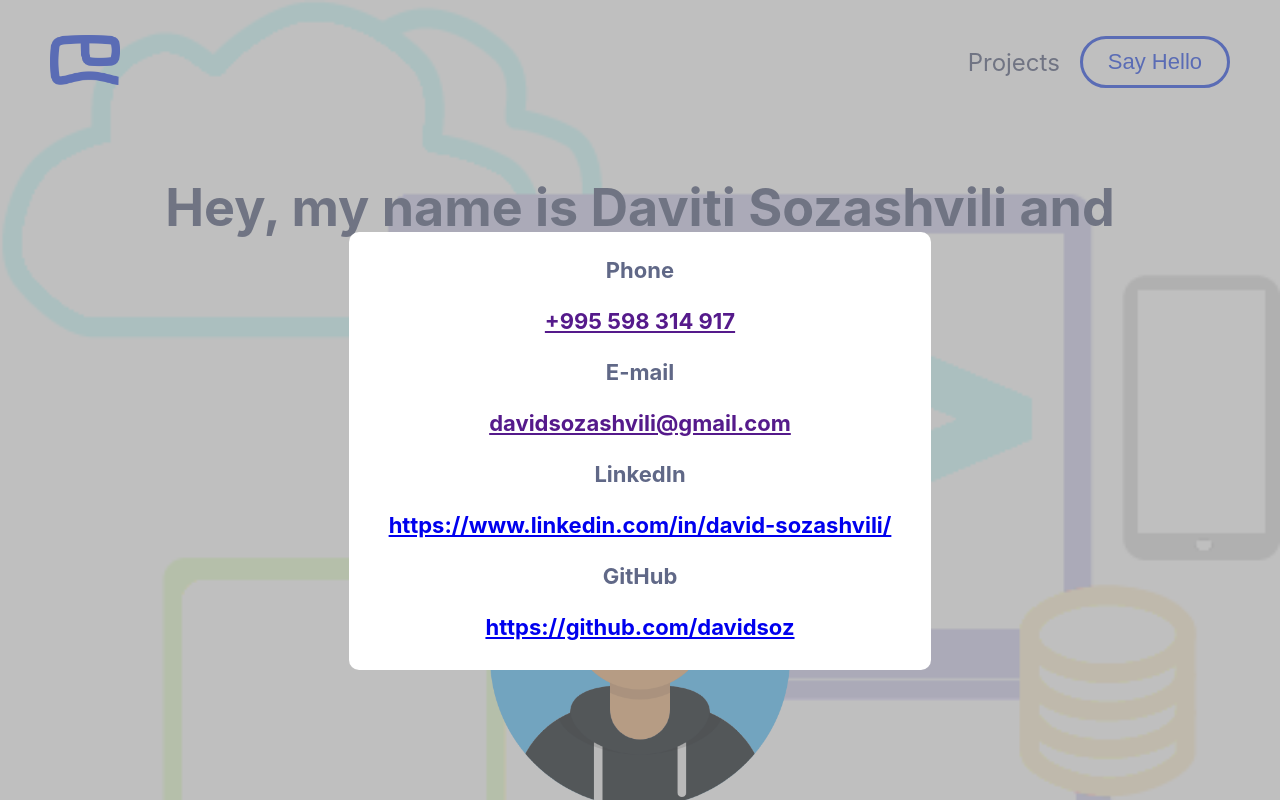
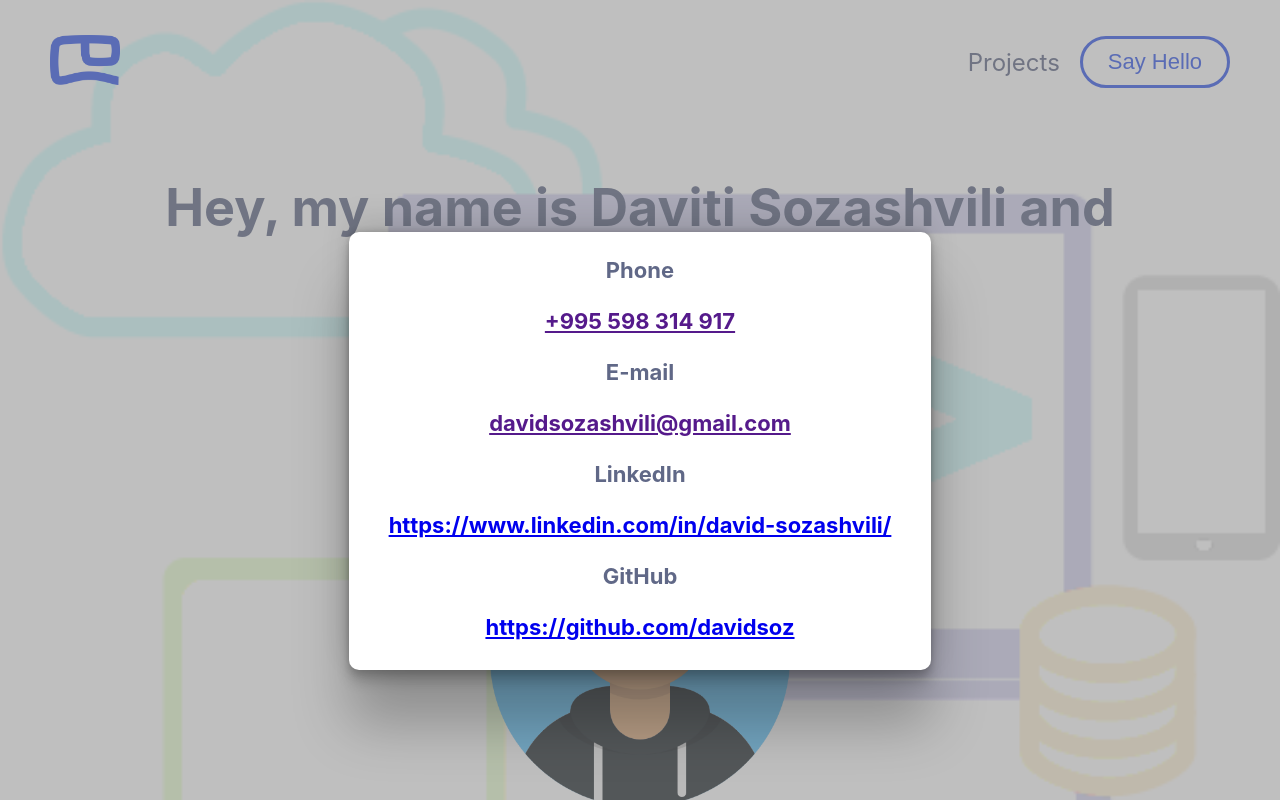
Before and after one commit to davidsoz/portfolio, a React (Create React App) app: page / in a window 1280 px wide. Both pictures are taken after a click on the element "contact". Built offline with nearby package versions, Linux system fonts and the light colour scheme.

Commit message:
add box shadow

```diff
--- a/src/componenets/contactModal/ContactModal.js
+++ b/src/componenets/contactModal/ContactModal.js
@@ -60,6 +60,7 @@
     align-items: center;
     gap: 20px;
     font-weight: bold;
+    box-shadow: rgba(0, 0, 0, 0.25) 0px 54px 55px, rgba(0, 0, 0, 0.12) 0px -12px 30px, rgba(0, 0, 0, 0.12) 0px 4px 6px, rgba(0, 0, 0, 0.17) 0px 12px 13px, rgba(0, 0, 0, 0.09) 0px -3px 5px;
 
     div {
         text-align: center;
```
